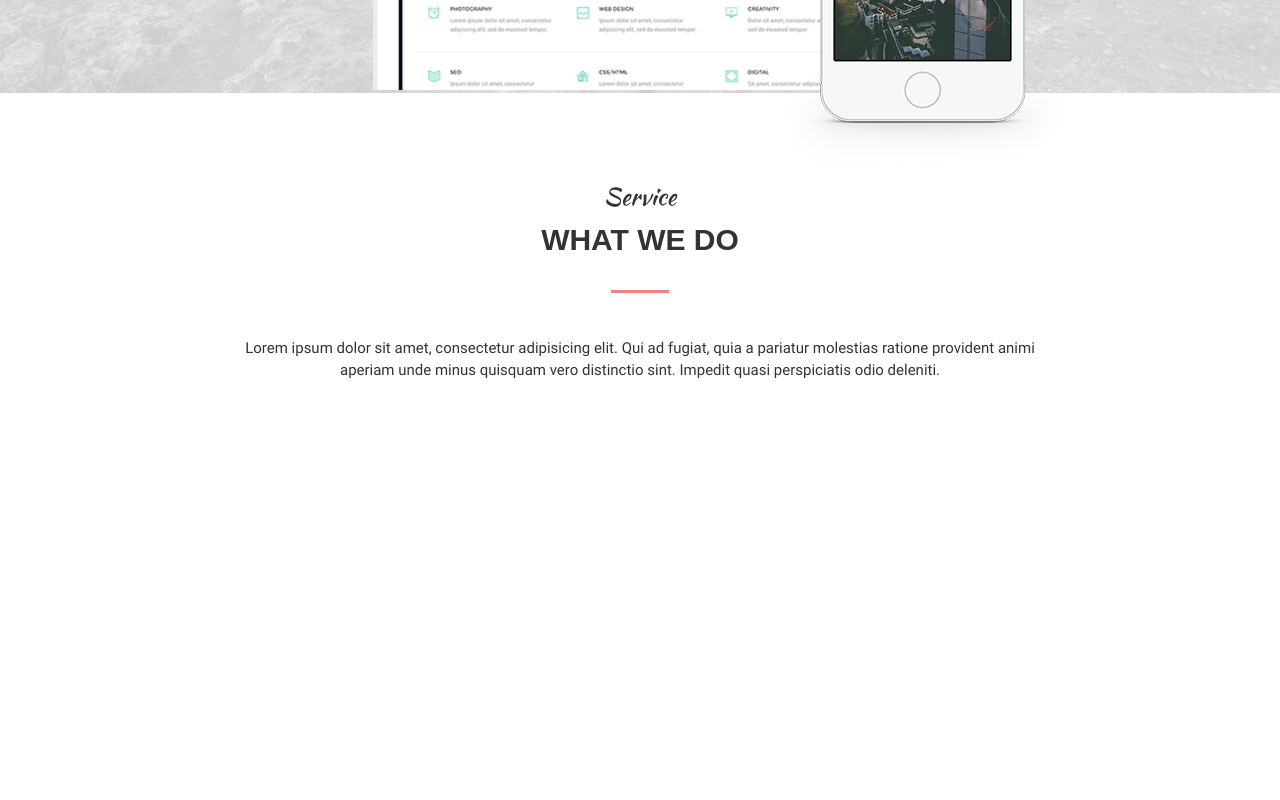
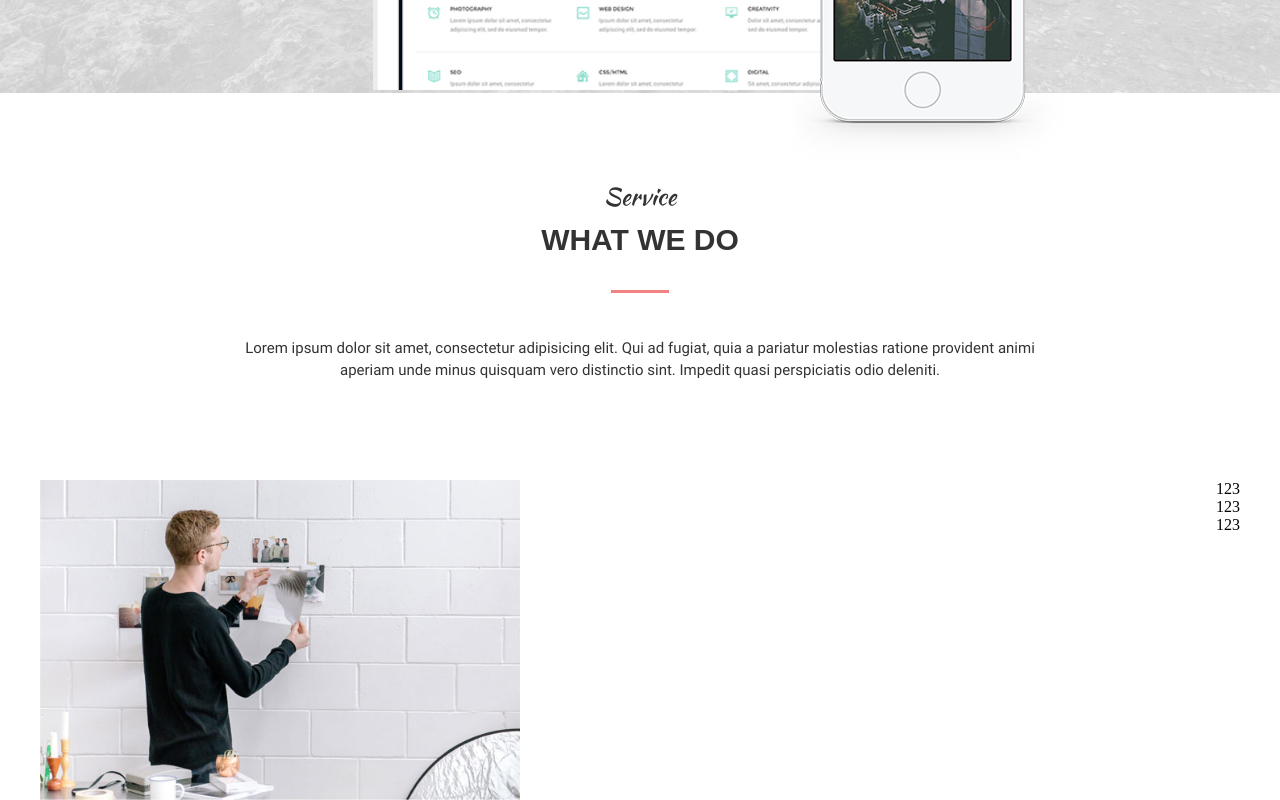
Before and after one commit to Maxegood/Project, a website: page app/index.html in a window 1280 px wide. Shown: the part 3381-4181 px from the top of the page. Before the commit the page ends 3861 px from the top, so only its background shows below. Drawn offline with Linux system fonts and the light colour scheme; a web font is replaced by a local one.

```diff
--- a/app/index.html
+++ b/app/index.html
@@ -201,6 +201,17 @@
 				<div class="service-text">
 					<p>Lorem ipsum dolor sit amet, consectetur adipisicing elit. Qui ad fugiat, quia a pariatur molestias ratione provident animi aperiam unde minus quisquam vero distinctio sint. Impedit quasi perspiciatis odio deleniti.</p>
 				</div>
+
+				<div class="service-block">
+					<img src="img/man.jpg" alt="">
+					<div class="service-block-right">
+						<ul>
+							<li>123</li>
+							<li>123</li>
+							<li>123</li>
+						</ul>
+					</div>
+				</div>
 			</div>
 		</section>
 
--- a/app/sass/main.scss
+++ b/app/sass/main.scss
@@ -355,3 +355,18 @@
     line-height: 22px;
     margin-bottom: 99px;
 }
+.service-block {
+	display: flex;
+}
+.service-block img {
+    width: 40%;
+    height: 100%;
+    margin-right: 30px;
+}
+.service-block-img {
+	width: 45%;
+}
+.service-block-right {
+	display: flex;
+	flex-direction: column;
+}
```
Also changed, not shown: app/css/main.css.
